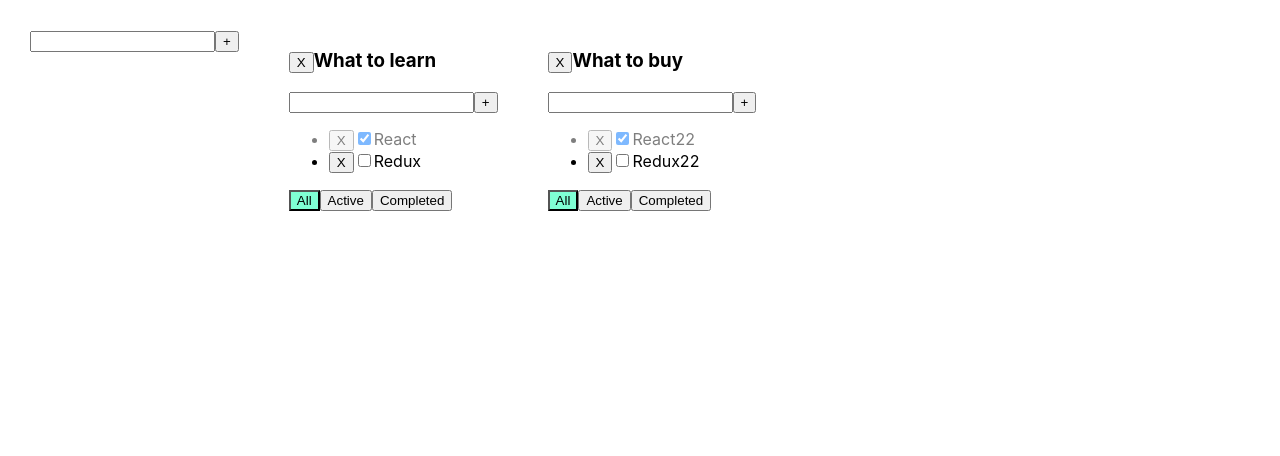
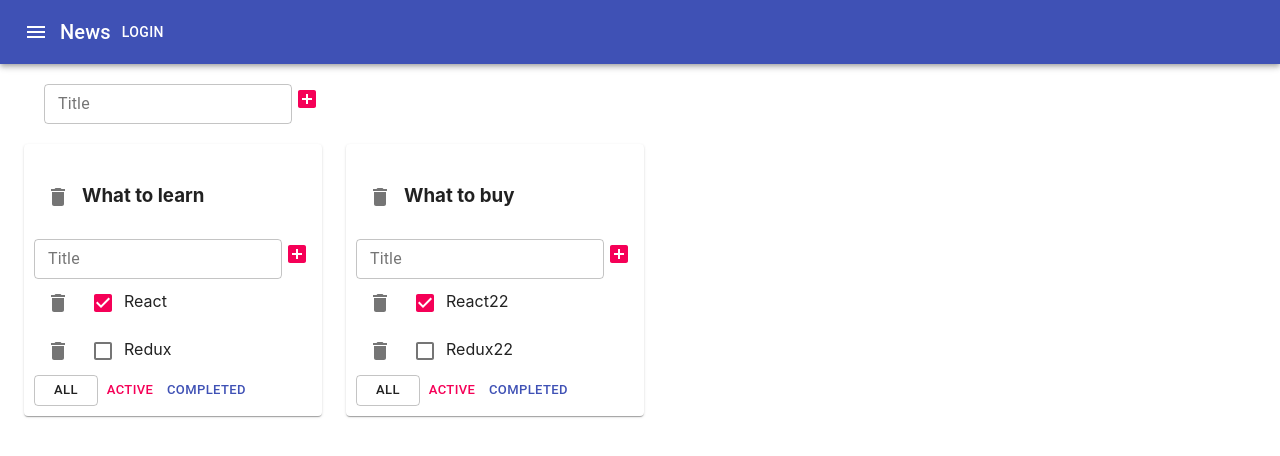
Before and after one commit to Slizh96/todo, a React (Create React App) app: page / in a window 1280 px wide. Shown: the top 456 px of the page. Built offline with nearby package versions, Linux system fonts and the light colour scheme.

Commit message:
zan 7. MUI

```diff
--- a/package.json
+++ b/package.json
@@ -3,6 +3,8 @@
   "version": "0.1.0",
   "private": true,
   "dependencies": {
+    "@material-ui/core": "^4.12.4",
+    "@material-ui/icons": "^4.11.3",
     "@testing-library/jest-dom": "^5.14.1",
     "@testing-library/react": "^13.0.0",
     "@testing-library/user-event": "^13.2.1",
--- a/src/AddItemForm.tsx
+++ b/src/AddItemForm.tsx
@@ -1,10 +1,12 @@
 import React, {ChangeEvent, KeyboardEvent, useState} from "react";
+import {Button, IconButton, TextField} from "@material-ui/core";
+import {AddBox} from "@material-ui/icons";
 
-type AddItemType={
-   addTask:(title:string)=>void
+type AddItemType = {
+    addTask: (title: string) => void
 }
 
-export const AddItemForm = (props:AddItemType)=>{
+export const AddItemForm = (props: AddItemType) => {
     let [title, setTitle] = useState('')
     let [error, setError] = useState<string | null>(null)
     let addTaskT = () => {
@@ -25,11 +27,24 @@
         }
     }
 
-    return(
+    return (
         <div>
-            <input value={title} onChange={onChangeHandler} onKeyPress={(onKeyPressHandler)}/>
-            <button onClick={addTaskT}>+</button>
-            {error && <div className={'error-message'}>{error}</div>}
+            <TextField variant='outlined'
+                       value={title}
+                       onChange={onChangeHandler}
+                       onKeyPress={(onKeyPressHandler)}
+                       size='small'
+                       error={!!error}
+                       label='Title'
+                       helperText={error}
+            />
+            <IconButton
+                color='secondary'
+                onClick={addTaskT}
+                size='small'
+            >
+                <AddBox/>
+            </IconButton>
         </div>
     )
 }
--- a/src/App.css
+++ b/src/App.css
@@ -1,22 +1,22 @@
-.App {
-  padding: 30px;
-  display: flex;
-}
+/*.App {*/
+/*  padding: 30px;*/
+/*  display: flex;*/
+/*}*/
 
-.App > div {
-  margin-right: 50px;
-}
+/*.App > div {*/
+/*  margin-right: 50px;*/
+/*}*/
 
-.error {
-  border: red 1px solid;
-}
+/*.error {*/
+/*  border: red 1px solid;*/
+/*}*/
 
-.error-message {
-  color: red;
-}
-.active-filter {
-  background-color: aquamarine;
-}
-.is-done {
-  opacity: 0.5;
-}
+/*.error-message {*/
+/*  color: red;*/
+/*}*/
+/*.active-filter {*/
+/*  background-color: aquamarine;*/
+/*}*/
+/*.is-done {*/
+/*  opacity: 0.5;*/
+/*}*/
--- a/src/App.tsx
+++ b/src/App.tsx
@@ -3,6 +3,8 @@
 import {TaskType, Todolist} from "./Todolist";
 import {v1} from "uuid";
 import {AddItemForm} from "./AddItemForm";
+import {AppBar, Box, Button, Container, Grid, IconButton, Paper, Toolbar, Typography} from "@material-ui/core";
+import MenuIcon from '@material-ui/icons/Menu'
 
 export type FiltrType = 'All' | 'Active' | 'Completed'
 export type TodolistType = {
@@ -68,14 +70,14 @@
         setTodolists([newTod, ...todolists])
         setTask({
             ...tasks,
-            [newId]:[]
+            [newId]: []
         })
     }
-    const updateTaskName=(todolistID:string, id:string, title:string)=>{
-        setTask({...tasks, [todolistID]:tasks[todolistID].map(t=>t.id===id ? {...t, title} : t)})
+    const updateTaskName = (todolistID: string, id: string, title: string) => {
+        setTask({...tasks, [todolistID]: tasks[todolistID].map(t => t.id === id ? {...t, title} : t)})
     }
-    const updateTodolistName=(todolistID:string, title:string)=>{
-        setTodolists(todolists.map(t=>t.id===todolistID? {...t,title }: t ))
+    const updateTodolistName = (todolistID: string, title: string) => {
+        setTodolists(todolists.map(t => t.id === todolistID ? {...t, title} : t))
     }
     const changeStatus = (id: string, isDone: boolean, todolistID: string) => {
         let task = tasks[todolistID].find(t => t.id === id)
@@ -86,7 +88,28 @@
     }
     return (
         <div className="App">
+            <Box sx={{flexGrow: 1}}>
+                <AppBar position="static">
+                    <Toolbar>
+                        <IconButton
+                            edge="start"
+                            color="inherit"
+                            aria-label="menu"
+                        >
+                            <MenuIcon/>
+                        </IconButton>
+                        <Typography variant="h6">
+                            News
+                        </Typography>
+                        <Button color="inherit">Login</Button>
+                    </Toolbar>
+                </AppBar>
+            </Box>
+            <Container fixed>
+                <Grid container style={{padding:'20px'}}>
             <AddItemForm addTask={addTodolist}/>
+                </Grid>
+                <Grid container spacing={3}>
             {
                 todolists.map(tl => {
                     let filtredTask = tasks[tl.id]
@@ -96,7 +119,9 @@
                     if (tl.filter === 'Completed') {
                         filtredTask = filtredTask.filter(f => f.isDone)
                     }
-                    return <Todolist
+                    return <Grid item>
+                        <Paper style={{padding:'10px'}}>
+                        <Todolist
                         key={tl.id}
                         id={tl.id}
                         title={tl.title}
@@ -110,8 +135,12 @@
                         updateTaskName={updateTaskName}
                         updateTodolistName={updateTodolistName}
                     />
+                            </Paper>
+                    </Grid>
                 })
             }
+                </Grid>
+            </Container>
         </div>
     );
 }
--- a/src/EditableSpan.tsx
+++ b/src/EditableSpan.tsx
@@ -1,14 +1,15 @@
 import React, {ChangeEvent, KeyboardEvent, useState} from "react";
+import {TextField} from "@material-ui/core";
 
 export type EditableSpanPropsType = {
     title: string,
-    updateTaskName:(title:string)=>void,
- }
+    updateTaskName: (title: string) => void,
+}
 
 export const EditableSpan = (props: EditableSpanPropsType) => {
     let [edit, setEdid] = useState(false)
     let [title, setTitle] = useState(props.title)
-    const onDoubleClickHandler= () => {
+    const onDoubleClickHandler = () => {
         setEdid(true)
 
     }
@@ -25,7 +26,14 @@
     return (
         <>{
             edit
-                ? <input value={title} onChange={changeTitle} autoFocus onBlur={onBlurHandler}/>
+                ? <TextField
+                    variant='outlined'
+                    value={title}
+                    onChange={changeTitle}
+                    autoFocus
+                    onBlur={onBlurHandler}
+                    size='small'
+                />
                 : <span onDoubleClick={onDoubleClickHandler}>{props.title}</span>
         }
         </>
--- a/src/Todolist.tsx
+++ b/src/Todolist.tsx
@@ -2,6 +2,8 @@
 import {FiltrType} from "./App";
 import {AddItemForm} from "./AddItemForm";
 import {EditableSpan} from "./EditableSpan";
+import {Button, Checkbox, IconButton} from "@material-ui/core";
+import {Delete} from "@material-ui/icons";
 
 export type TaskType = {
     id: string,
@@ -18,52 +20,67 @@
     changeStatus: (id: string, isDone: boolean, todolistID: string) => void,
     filter: FiltrType,
     removeTodolist: (todolistID: string) => void,
-    updateTaskName:(todolistID:string, id:string, title:string)=>void,
-    updateTodolistName:(todolistID:string, title:string)=>void,
+    updateTaskName: (todolistID: string, id: string, title: string) => void,
+    updateTodolistName: (todolistID: string, title: string) => void,
 }
 
 export const Todolist = (props: PropsTitle) => {
-   const addTask=(title:string)=>{
-       props.addTask(title, props.id)
-   }
-   const updateTaskNameHandler=(tID:string, title:string)=>
-       props.updateTaskName( props.id,tID, title)
-    const updateTodolistName=(title:string)=>{
+    const addTask = (title: string) => {
+        props.addTask(title, props.id)
+    }
+    const updateTaskNameHandler = (tID: string, title: string) =>
+        props.updateTaskName(props.id, tID, title)
+    const updateTodolistName = (title: string) => {
         props.updateTodolistName(props.id, title)
     }
     return (
         <div>
             <h3>
-                <button onClick={() => props.removeTodolist(props.id)}>X</button>
+                <IconButton onClick={() => props.removeTodolist(props.id)}><Delete/></IconButton>
                 <EditableSpan title={props.title} updateTaskName={updateTodolistName}/>
-                </h3>
+            </h3>
             <AddItemForm addTask={addTask}/>
-            <ul>
+            <div>
                 {props.tasks.map(t => {
                     let onChangeTaskStatus = (e: ChangeEvent<HTMLInputElement>) => {
                         let newIsDone = e.currentTarget.checked
                         props.changeStatus(t.id, newIsDone, props.id)
                     }
                     return (
-                        <li key={t.id} className={t.isDone ? 'is-done' : ''}>
-                            <button onClick={() => props.removeTask(t.id, props.id)}>X</button>
-                            <input type="checkbox" checked={t.isDone} onChange={onChangeTaskStatus}/>
-                            <EditableSpan title={t.title} updateTaskName={(title)=>updateTaskNameHandler( t.id, title)}/>
-                        </li>
+                        <div key={t.id} className={t.isDone ? 'is-done' : ''}>
+                            <IconButton onClick={() => props.removeTask(t.id, props.id)}><Delete/></IconButton>
+                            <Checkbox
+                                checked={t.isDone}
+                                onChange={onChangeTaskStatus}
+                                color='secondary'
+                            />
+                            <EditableSpan title={t.title}
+                                          updateTaskName={(title) => updateTaskNameHandler(t.id, title)}/>
+                        </div>
                     )
                 })
                 }
-            </ul>
+            </div>
             <div>
-                <button className={props.filter === 'All' ? 'active-filter' : ''}
-                        onClick={() => props.changeFilter('All', props.id)}>All
-                </button>
-                <button className={props.filter === 'Active' ? 'active-filter' : ''}
-                        onClick={() => props.changeFilter('Active', props.id)}>Active
-                </button>
-                <button className={props.filter === 'Completed' ? 'active-filter' : ''}
-                        onClick={() => props.changeFilter('Completed', props.id)}>Completed
-                </button>
+                <Button
+                    variant={props.filter === 'All' ? 'outlined' : 'text'}
+                    onClick={() => props.changeFilter('All', props.id)}
+                    color='default'
+                    size='small'
+                >All
+                </Button>
+                <Button variant={props.filter === 'Active' ? 'outlined' : 'text'}
+                        onClick={() => props.changeFilter('Active', props.id)}
+                        color='secondary'
+                        size='small'
+                >Active
+                </Button>
+                <Button variant={props.filter === 'Completed' ? 'outlined' : 'text'}
+                        onClick={() => props.changeFilter('Completed', props.id)}
+                        color='primary'
+                        size='small'
+                >Completed
+                </Button>
             </div>
         </div>
     )
```
Also changed, not shown: 1 other file (tests, documents, lock files or other folders).
